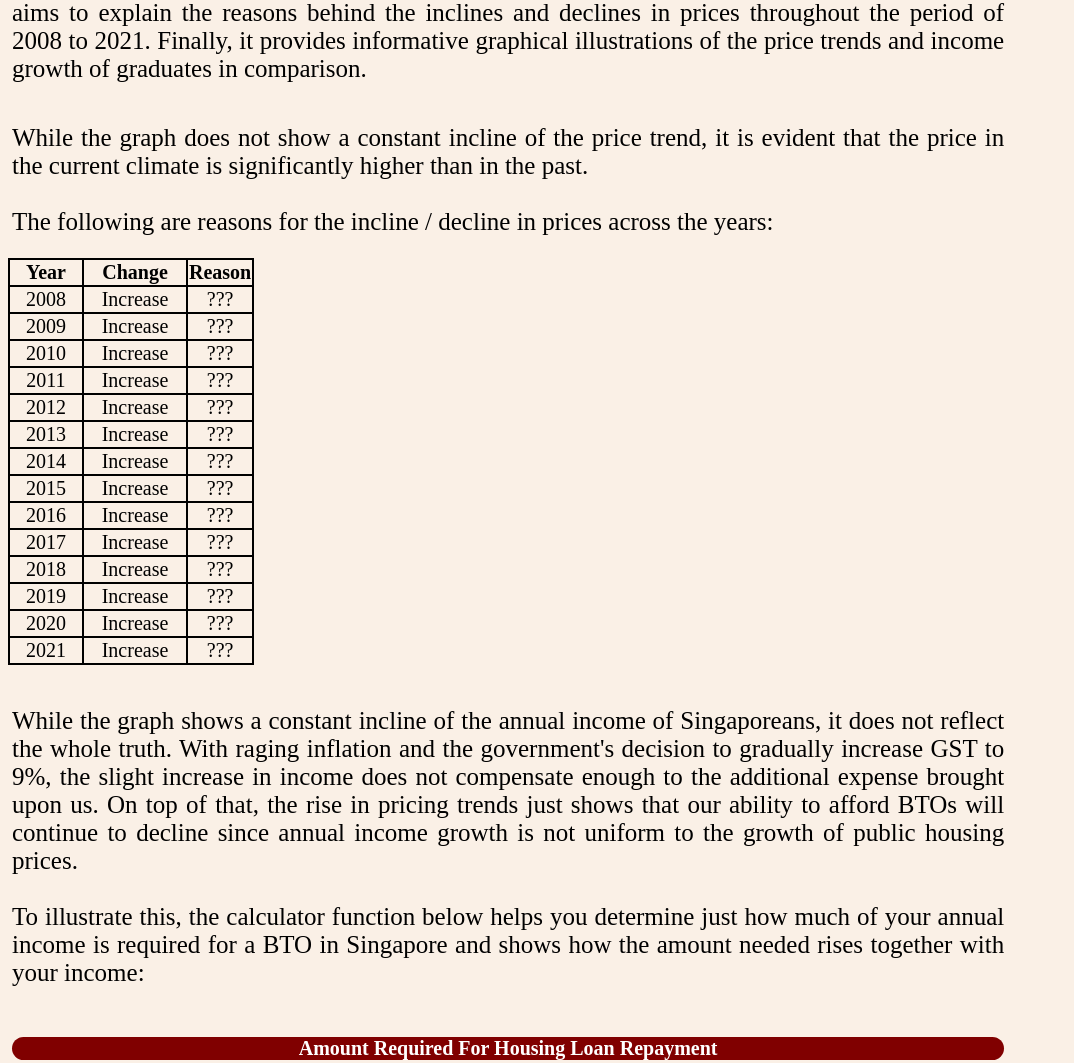
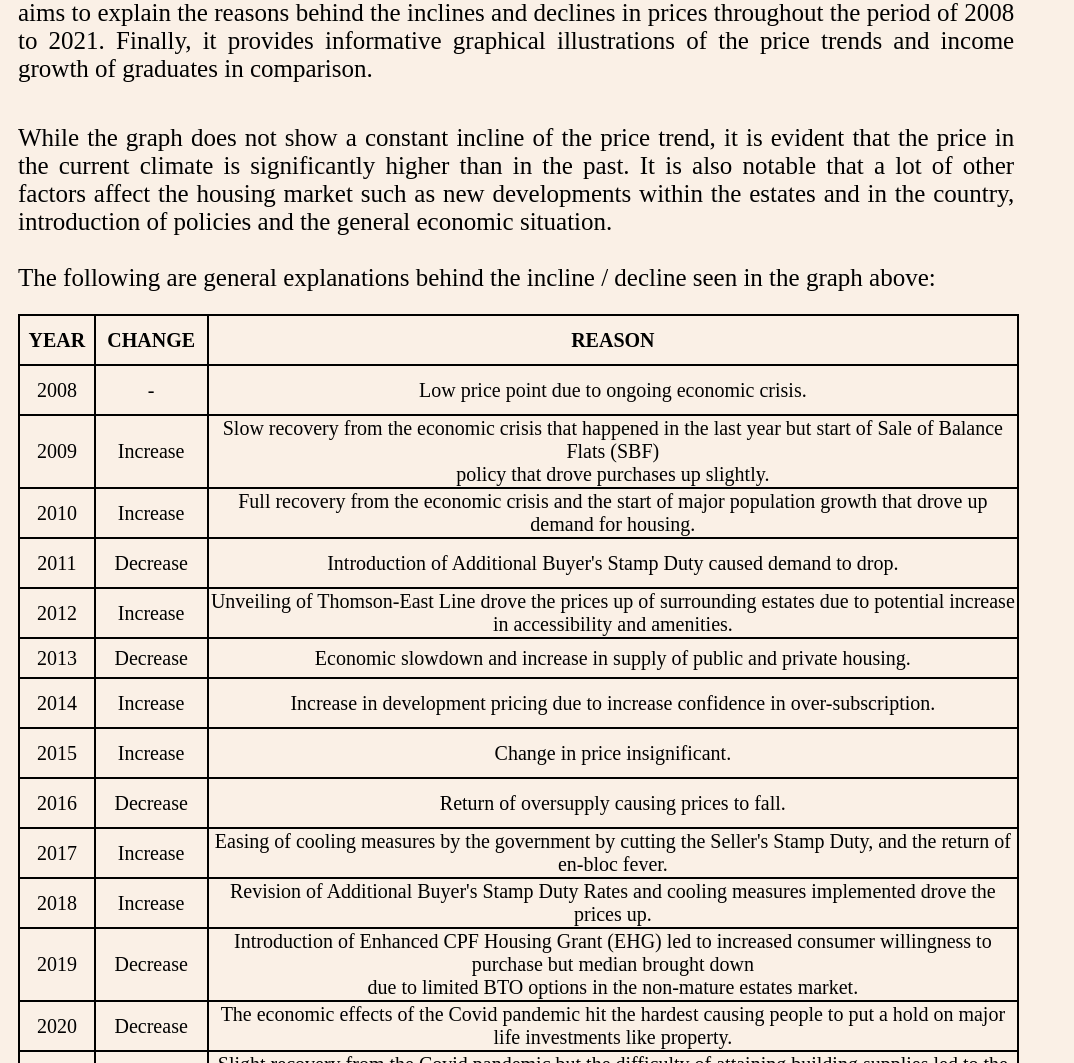
Before and after one commit to russellwong-nm2207/russellwong-nm2207.github.io, a plain HTML site: page FINALPROJECT/FILES/index.HTML in a window 1280 px wide. Shown: the part 1172-2235 px from the top of the page, without its empty margins (0-1074 px from the left). Drawn offline with Linux system fonts and the light colour scheme.

Commit message:
Add files via upload

```diff
--- a/FINALPROJECT/FILES/appstyle.css
+++ b/FINALPROJECT/FILES/appstyle.css
@@ -15,7 +15,8 @@
     color: #000;
     font-size: 35px;
     font-weight: bold;
-    margin-left: 3px;
+    margin-left: 15px;
+    margin-right: 5px;
 }
 
     h3 {
@@ -23,8 +24,9 @@
     font-size: 25px;
     font-weight: normal;
     text-align: justify;
-    margin-left: 4px;
-    margin-right: 15px;
+    margin-left: 10px;
+    margin-right: 5px;
+
 }
     h4 {
     font-size: 20px;
@@ -32,8 +34,9 @@
     background-color: maroon;
 	color: #FFFFFF;
 	border-radius: 20px;
-    margin-left: 4px;
-    margin-right: 15px;
+    margin-left: 10px;
+    margin-right: 5px;
+
 }
 
     h5 {
@@ -41,14 +44,16 @@
     font-size: 25px;
     font-weight: normal;
     text-align: justify;
-    margin-left: 4px;
-    margin-right: 15px;
+    margin-left: 10px;
+    margin-right: 5px;
 }
 
 form {
     text-align: center;
     color: maroon;
     font-size: 20px;
+    margin-left: 10px;
+    margin-right: 5px;
 }
 
 table, th, td {
--- a/FINALPROJECT/FILES/index.HTML
+++ b/FINALPROJECT/FILES/index.HTML
@@ -1,6 +1,7 @@
 <!DOCTYPE html>
 <html>
-  <title>BTO Price Concerns</title>
+  <!-- Newpaper article type beat -->
+  <title>THE GRaAaPE NEWS: BTO Price Concerns</title>
 <head>
     <link rel="stylesheet" type="text/css" href="../FILES/appstyle.css">
     <script defer type="text/javascript" src="../FILES/main.js" >
@@ -25,11 +26,12 @@
     </div>
 
     <div>
-
+    <!-- name of newspaper -->
     <h1><u>THE GRaAaPE NEWS</u></h1>
+    <!-- name of article -->
     <h2>Rising BTO prices. Should you be concerned?</h2>
     <p style="font-size: 22px; text-align: right; margin-right: 15px; margin-top: -35px;"><em>16 March 2023</em></p>
-    <img src="../RESOURCES/BTOimage.jpeg" width="1400" title="Random BTO Image">
+    <img src="../RESOURCES/BTOimage.jpeg" width="1400" title="Random BTO Image" style="margin-left: 10px; margin-right: 5px;">
 
     <h3>
       <!-- introduction -->
@@ -48,97 +50,102 @@
 
     <p>
     <!-- insert bar graph of prices and source of data -->
-    <!-- gonna try to insert button that reveals bar levels -->
-    </p>
+    <!-- gonna try to insert animations -->
+  </p>
 
     <h5>
       <!-- explanation of graph -->
       While the graph does not show a constant incline of the price trend, it is evident that the price in the current climate is significantly higher than in the past.
+      It is also notable that a lot of other factors affect the housing market such as new developments within the estates and in the country, introduction of policies and the general economic situation.
       <br>
       <br>
-      The following are reasons for the incline / decline in prices across the years:
+      The following are general explanations behind the incline / decline seen in the graph above:
       </h5>
-      <table>
-        <tr>
-          <th style="width: 70px;">Year</th>
-          <th style="width: 100px;">Change</th>
-          <th style="width: auto;">Reason</th>
+      <!-- reasons are not entirely true but based on my general research -->
+      <table style="margin-left: 10px;">
+        <tr style="height: 50px;">
+          <th style="width: 80px;">YEAR</th>
+          <th style="width: 120px;">CHANGE</th>
+          <th style="width: 1185px;">REASON</th>
         </tr>
-        <tr>
+        <tr style="height: 50px;">
           <td>2008</td>
-          <td>Increase</td>
-          <td>???</td>
+          <td>-</td>
+          <td>Low price point due to ongoing economic crisis.</td>
         </tr>
-        <tr>
+        <tr style="height: 70px;">
           <td>2009</td>
           <td>Increase</td>
-          <td>???</td>
+          <td>Slow recovery from the economic crisis that happened in the last year but start of Sale of Balance Flats (SBF)
+            <br>policy that drove purchases up slightly.</td>
         </tr>
-        <tr>
+        <tr style="height: 50px;">
           <td>2010</td>
           <td>Increase</td>
-          <td>???</td>
+          <td>Full recovery from the economic crisis and the start of major population growth that drove up demand for housing.</td>
         </tr>
-        <tr>
+        <tr style="height: 50px;">
           <td>2011</td>
-          <td>Increase</td>
-          <td>???</td>
+          <td>Decrease</td>
+          <td>Introduction of Additional Buyer's Stamp Duty caused demand to drop.</td>
         </tr>
-        <tr>
+        <tr style="height: 50px;">
           <td>2012</td>
           <td>Increase</td>
-          <td>???</td>
+          <td>Unveiling of Thomson-East Line drove the prices up of surrounding estates due to potential increase in accessibility and amenities.</td>
         </tr>
-        <tr>
+        <tr style="height: 40px;">
           <td>2013</td>
-          <td>Increase</td>
-          <td>???</td>
+          <td>Decrease</td>
+          <td>Economic slowdown and increase in supply of public and private housing.</td>
         </tr>
-        <tr>
+        <tr style="height: 50px;">
           <td>2014</td>
           <td>Increase</td>
-          <td>???</td>
+          <td>Increase in development pricing due to increase confidence in over-subscription.</td>
         </tr>
-        <tr>
+        <tr style="height: 50px;">
           <td>2015</td>
           <td>Increase</td>
-          <td>???</td>
+          <td>Change in price insignificant.</td>
         </tr>
-        <tr>
+        <tr style="height: 50px;">
           <td>2016</td>
-          <td>Increase</td>
-          <td>???</td>
+          <td>Decrease</td>
+          <td>Return of oversupply causing prices to fall.</td>
         </tr>
-        <tr>
+        <tr style="height: 50px;">
           <td>2017</td>
           <td>Increase</td>
-          <td>???</td>
+          <td>Easing of cooling measures by the government by cutting the Seller's Stamp Duty, and the return of en-bloc fever.</td>
         </tr>
-        <tr>
+        <tr style="height: 50px;">
           <td>2018</td>
           <td>Increase</td>
-          <td>???</td>
+          <td>Revision of Additional Buyer's Stamp Duty Rates and cooling measures implemented drove the prices up.</td>
         </tr>
-        <tr>
+        <tr style="height: 70px;">
           <td>2019</td>
-          <td>Increase</td>
-          <td>???</td>
+          <td>Decrease</td>
+          <td>Introduction of Enhanced CPF Housing Grant (EHG) led to increased consumer willingness to purchase but median brought down
+            <br>due to limited BTO options in the non-mature estates market.</td>
         </tr>
-        <tr>
+        <tr style="height: 50px;">
           <td>2020</td>
-          <td>Increase</td>
-          <td>???</td>
+          <td>Decrease</td>
+          <td>The economic effects of the Covid pandemic hit the hardest causing people to put a hold on major life investments like property.</td>
         </tr>
-        <tr>
+        <tr style="height: 70px;">
           <td>2021</td>
           <td>Increase</td>
-          <td>???</td>
+          <td>Slight recovery from the Covid pandemic but the difficulty of attaining building supplies led to the increase in costs of building materials,
+            <br> and on top of inflation, drove the prices to an all-time high.</td>
         </tr>
       </table>
 
     <p>
     <!-- insert line graph of income and source of data -->
-    <!-- gonna try to insert button that reveals line -->
+    <!-- gonna try to insert animations -->
     </p>
 
     <h5>
@@ -148,8 +155,8 @@
     On top of that, the rise in pricing trends just shows that our ability to afford BTOs will continue to decline since annual income growth is not uniform to the growth of public housing prices.
     <br>
     <br>
+    <!-- interactive function for readers to try out -->
     To illustrate this, the calculator function below helps you determine just how much of your annual income is required for a BTO in Singapore and shows how the amount needed rises together with your income:
-    <br>
     <br>
   </h5>
 
```
Also changed, not shown: index.html (+2 -2 lines).
